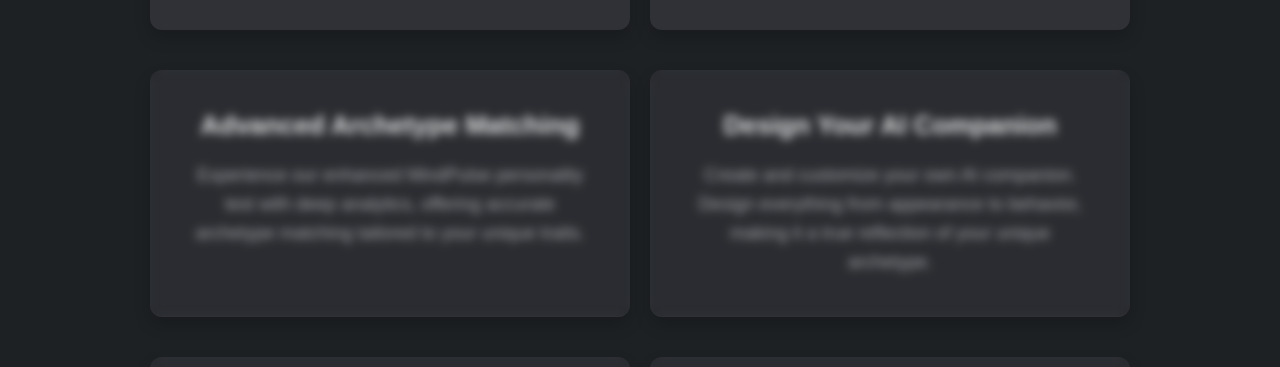
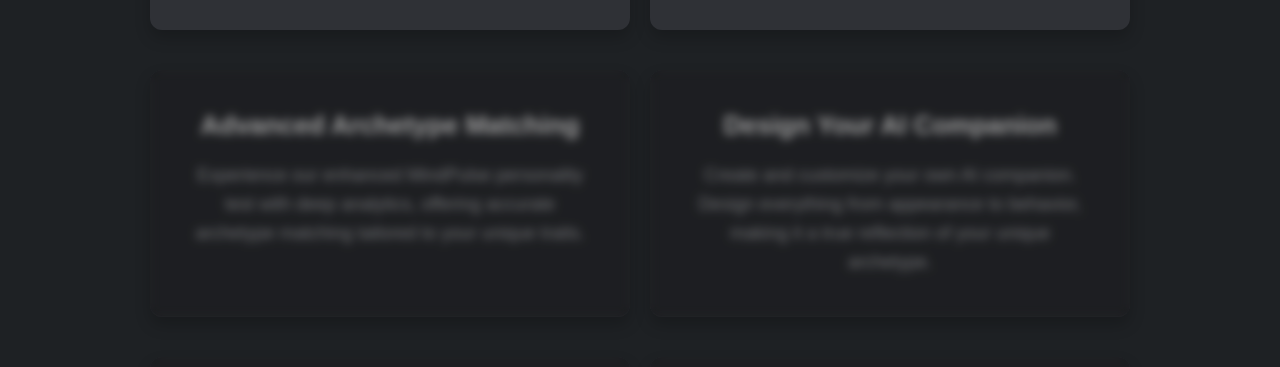
Before and after one commit to jrq3rq/archetype-academy-nexus, a React (Create React App) app: page / in a window 1280 px wide. Shown: the part 378-745 px from the top of the page. Built offline with nearby package versions, Linux system fonts and the light colour scheme; no server answers.

Commit message:
minor xOverlay style fix

```diff
--- a/src/pages/HomePage.js
+++ b/src/pages/HomePage.js
@@ -114,13 +114,15 @@ const HomePage = () => {
       alignItems: "center",
       pointerEvents: "none", // Ensure interaction with the card content
       backdropFilter: "blur(5px) brightness(0.9)", // Adds blur and darkens the background
+      WebkitBackdropFilter: "blur(5px) brightness(0.9)", // Vendor-prefixed for Safari
       borderRadius: "12px",
+      background: "rgba(0, 0, 0, 0.3)", // Fallback for unsupported browsers
     },
     // xLine: {
     //   position: "absolute",
     //   width: "70%", // Ensure the "X" spans the whole card diagonally
-    //   height: "1px", // Thickness of the line
-    //   backgroundColor: "#ffffff", // Red color
+    //   height: "5px", // Thickness of the line
+    //   backgroundColor: "rgba(255, 0, 0, 0.8)", // Red color
     //   top: "50%",
     //   left: "50%",
     //   transform: "translate(-50%, -50%) rotate(45deg)", // Diagonal line
@@ -128,8 +130,8 @@ const HomePage = () => {
     // xLine2: {
     //   position: "absolute",
     //   width: "70%", // Ensures the second line spans the card diagonally
-    //   height: "1px", // Thickness of the line
-    //   backgroundColor: "#ffffff", // Red color
+    //   height: "5px", // Thickness of the line
+    //   backgroundColor: "rgba(255, 0, 0, 0.8)", // Red color
     //   top: "50%",
     //   left: "50%",
     //   transform: "translate(-50%, -50%) rotate(-45deg)", // Opposite diagonal line
```
